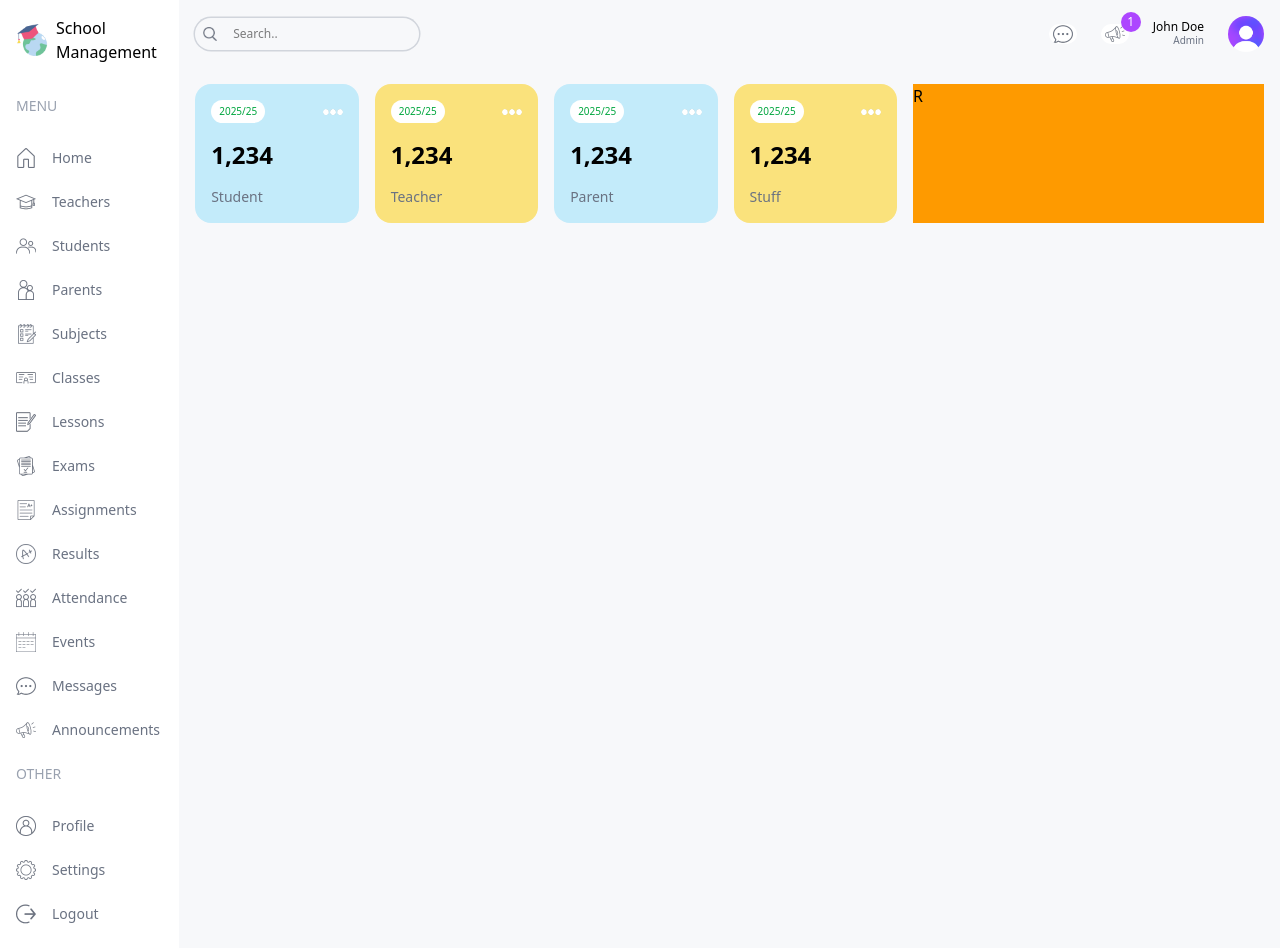
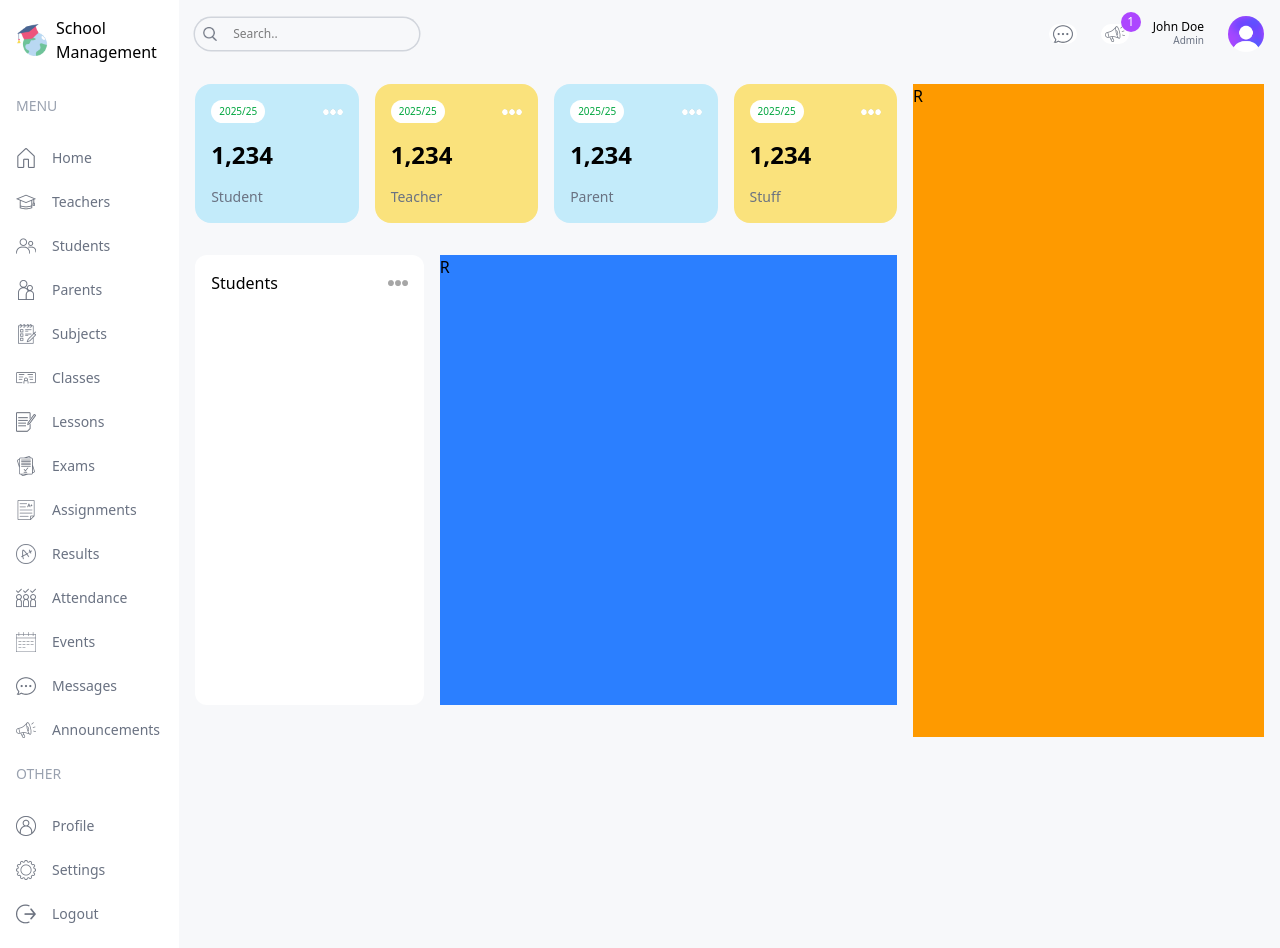
Before and after one commit to rafiuislam/school-management-dashboard, a Next.js app: page /admin in a window 1280 px wide. Built offline with nearby package versions, Linux system fonts and the light colour scheme.

Commit message:
Rechart plugin installed & component Added

```diff
--- a/package.json
+++ b/package.json
@@ -12,7 +12,8 @@
   "dependencies": {
     "next": "15.5.3",
     "react": "19.1.0",
-    "react-dom": "19.1.0"
+    "react-dom": "19.1.0",
+    "recharts": "^3.2.1"
   },
   "devDependencies": {
     "@biomejs/biome": "2.2.0",
--- a/src/app/(dashboard)/admin/page.jsx
+++ b/src/app/(dashboard)/admin/page.jsx
@@ -1,9 +1,11 @@
+import CountChart from "@/app/components/CountChart";
 import UserCard from "@/app/components/UserCard";
 
 const AdminPage = () => {
   return (
     <div className="flex flex-col md:flex-row p-4 gap-4">
-      <div className="w-full lg:w-2/3 ">
+      {/* left */}
+      <div className="w-full lg:w-2/3 flex flex-col gap-8">
         {/* USER CARD */}
         <div className="flex justify-between gap-4 flex-wrap">
           {/* type="student" */}
@@ -15,7 +17,19 @@
           {/* type="stuff" */}
           <UserCard type="stuff" />
         </div>
+        {/* middle chart */}
+        <div className="flex gap-4 flex-col lg:flex-row">
+          {/* count chart */}
+          <div className="w-full lg:w-1/3 h-[450px]">
+            <CountChart />
+          </div>
+          {/* attendence chart */}
+          <div className="w-full lg:w-2/3 bg-blue-500 h-[450px]">R</div>
+        </div>
+        {/* bottom chart */}
+        <div className=""></div>
       </div>
+      {/* right */}
       <div className="w-full lg:w-1/3 bg-amber-500">R</div>
     </div>
   );
--- /dev/null
+++ b/src/app/components/CountChart.jsx
@@ -0,0 +1,101 @@
+"use client";
+import Image from "next/image";
+import {
+  RadialBarChart,
+  RadialBar,
+  Legend,
+  ResponsiveContainer,
+} from "recharts";
+
+const data = [
+  {
+    name: "18-24",
+    uv: 31.47,
+    pv: 2400,
+    fill: "#8884d8",
+  },
+  {
+    name: "25-29",
+    uv: 26.69,
+    pv: 4567,
+    fill: "#83a6ed",
+  },
+  {
+    name: "30-34",
+    uv: 15.69,
+    pv: 1398,
+    fill: "#8dd1e1",
+  },
+  {
+    name: "35-39",
+    uv: 8.22,
+    pv: 9800,
+    fill: "#82ca9d",
+  },
+  {
+    name: "40-49",
+    uv: 8.63,
+    pv: 3908,
+    fill: "#a4de6c",
+  },
+  {
+    name: "50+",
+    uv: 2.63,
+    pv: 4800,
+    fill: "#d0ed57",
+  },
+  {
+    name: "unknow",
+    uv: 6.67,
+    pv: 4800,
+    fill: "#ffc658",
+  },
+];
+
+const CountChart = () => {
+  return (
+    <div className="bg-white rounded-xl w-full h-full p-4">
+      {/* title */}
+      <div className="flex items-center justify-between mb-4">
+        <h1>Students</h1>
+        <Image
+          src="/moreDark.png"
+          alt="more dark icon"
+          width={20}
+          height={20}
+        />
+      </div>
+      {/* chart */}
+      <div className="">
+        {/* <ResponsiveContainer width="100%" height="100%">
+          <RadialBarChart
+            cx="50%"
+            cy="50%"
+            innerRadius="10%"
+            outerRadius="80%"
+            barSize={10}
+            data={data}
+          >
+            <RadialBar
+              minAngle={15}
+              label={{ position: "insideStart", fill: "#fff" }}
+              background
+              clockWise
+              dataKey="uv"
+            />
+            <Legend
+              iconSize={10}
+              layout="vertical"
+              verticalAlign="middle"
+              wrapperStyle={style}
+            />
+          </RadialBarChart>
+        </ResponsiveContainer> */}
+      </div>
+      {/* bottom */}
+      <div className=""></div>
+    </div>
+  );
+};
+
+export default CountChart;
--- a/src/app/components/UserCard.jsx
+++ b/src/app/components/UserCard.jsx
@@ -9,7 +9,7 @@
         </span>
         <Image
           src="/more.png"
-          alt="avatar icon"
+          alt="more icon"
           width={20}
           height={20}
           className="rounded-full"
```
Also changed, not shown: 1 other file (tests, documents, lock files or other folders).
